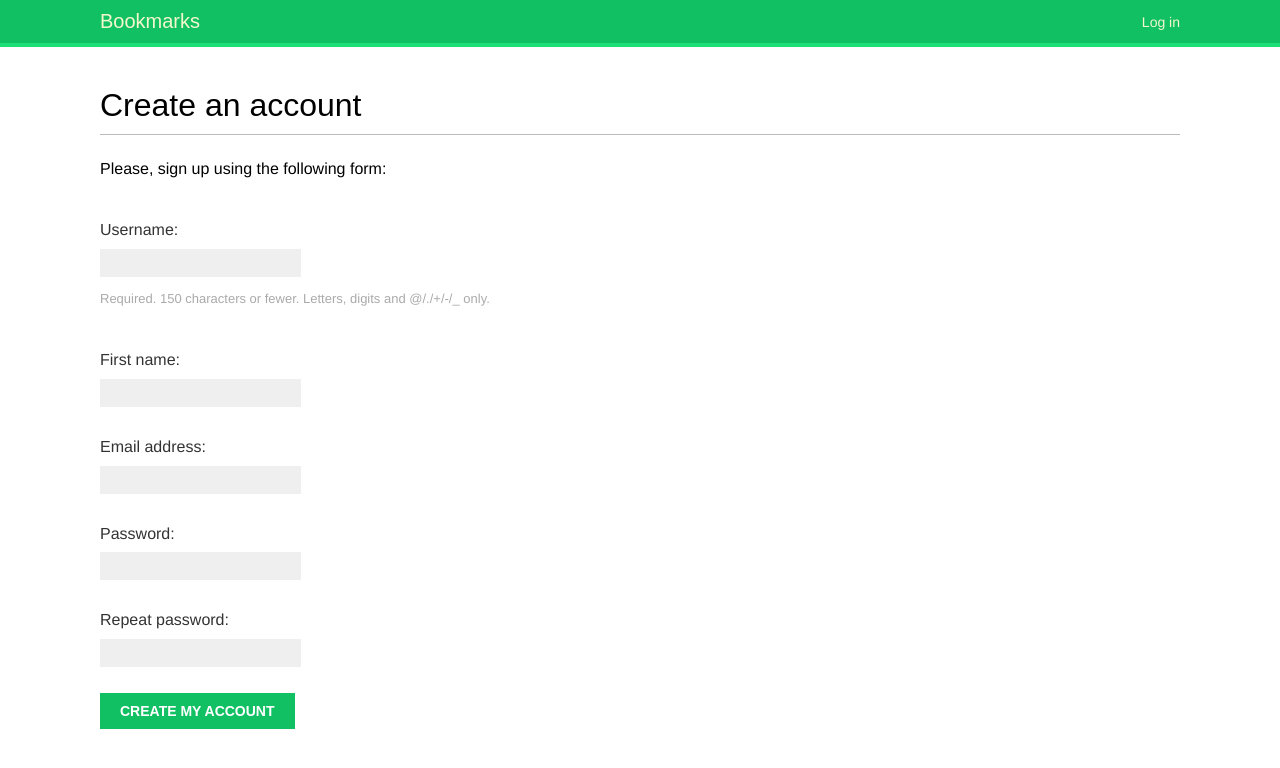
After one commit to fifekk/bookmarks, a Django app: page /account/register/ in a window 1280 px wide. The commit adds this page. Shown: the top 768 px of the page. Run offline with Django 3.2, Linux system fonts and the light colour scheme; some web fonts are replaced.

Commit message:
Added possibility for user to register.

```diff
--- a/account/forms.py
+++ b/account/forms.py
@@ -1,6 +1,22 @@
 from django import forms
+from django.contrib.auth.models import User
 
 
 class LoginForm(forms.Form):
     username = forms.CharField()
     password = forms.CharField(widget=forms.PasswordInput)
+
+
+class UserRegistrationForm(forms.ModelForm):
+    password = forms.CharField(label='Password', widget=forms.PasswordInput)
+    password2 = forms.CharField(label='Repeat password', widget=forms.PasswordInput)
+
+    class Meta:
+        model = User
+        fields = ('username', 'first_name', 'email')
+
+    def clean_password2(self):
+        cd = self.cleaned_data
+        if cd['password'] != cd['password2']:
+            raise forms.ValidationError('Passwords don\'t match')
+        return cd['password2']
--- a/account/templates/account/login.html
+++ b/account/templates/account/login.html
@@ -2,7 +2,8 @@
 {% block title %}Log in{% endblock %}
 {% block content %}
     <h1>Log in</h1>
-    <p>Please, use the following form to log in</p>
+    <p>Please, use the following form to log in. If you don't have an account
+        <a href="{% url "register" %}">register here</a></p>
     <form method="post">
         {{ form.as_p }}
         {% csrf_token %}
--- /dev/null
+++ b/account/templates/account/register.html
@@ -0,0 +1,14 @@
+{% extends "base.html" %}
+
+{% block title %}
+Create an account
+{% endblock %}
+{% block content %}
+<h1>Create an account</h1>
+<p>Please, sign up using the following form:</p>
+<form method="post">
+    {{ user_form.as_p }}
+    {% csrf_token %}
+    <p><input type="submit" value="Create my account"></p>
+</form>
+{% endblock %}
--- a/account/urls.py
+++ b/account/urls.py
@@ -21,6 +21,7 @@ from . import views
 urlpatterns = [
     # post views
     path('', views.dashboard, name='dashboard'),
-    # all commented out code from line 5 to 20 can be replaced by one line
-    path('', include('django.contrib.auth.urls'))
+    # all commented out code from line 5 to 20 can be replaced by one line below
+    path('', include('django.contrib.auth.urls')),
+    path('register/', views.register, name='register')
 ]
--- a/account/views.py
+++ b/account/views.py
@@ -1,7 +1,7 @@
 from django.shortcuts import render
 from django.http import HttpResponse
 from django.contrib.auth import authenticate, login
-from .forms import LoginForm
+from .forms import LoginForm, UserRegistrationForm
 from django.contrib.auth.decorators import login_required
 
 
@@ -40,3 +40,25 @@ def dashboard(request):
     return render(request,
                   'account/dashboard.html',
                   {'section': 'dashboard'})
+
+
+def register(request):
+    if request.method == "POST":
+        user_form = UserRegistrationForm(request.POST)
+        if user_form.is_valid():
+            # Create ne user without saving it
+            new_user = user_form.save(commit=False)
+            # set password and hash it using built in function
+            new_user.set_password(
+                user_form.cleaned_data['password']
+            )
+            # Save user
+            new_user.save()
+            return render(request,
+                          'account/register_done.html',
+                          {'new_user': new_user})
+    else:
+        user_form = UserRegistrationForm()
+    return render(request,
+                  'account/register.html',
+                  {'user_form': user_form})
```
